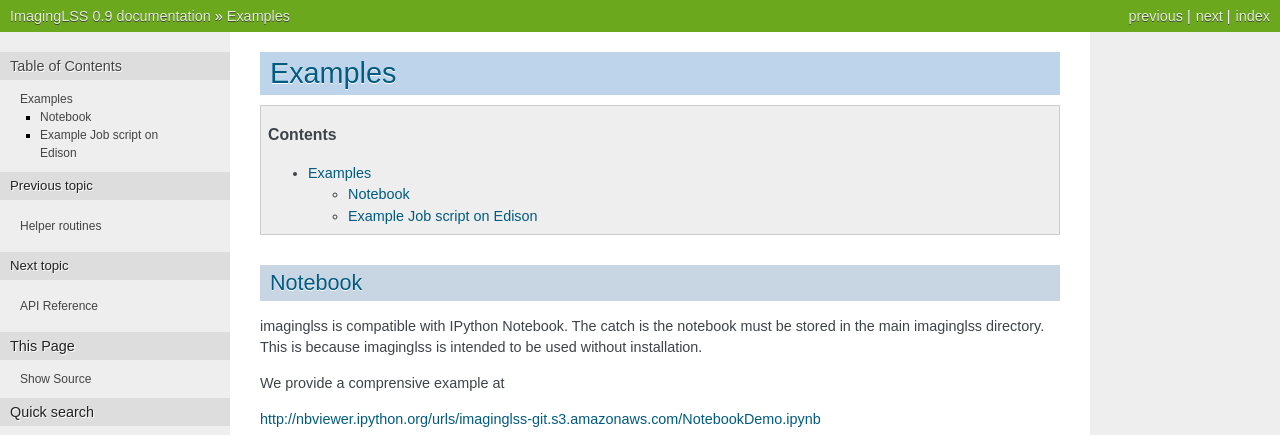
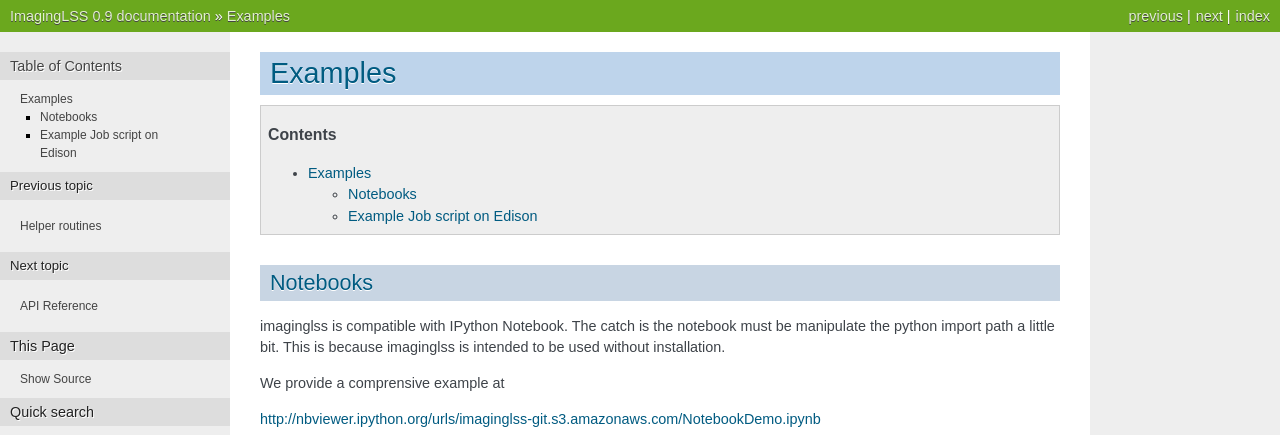
Before and after one commit to desihub/imaginglss, a Sphinx documentation site: the page built from docs/examples.rst, in a window 1280 px wide. Shown: the top 435 px of the page. Built offline with Sphinx 7.4.7, drawn with Linux system fonts in a browser that asks for light colours; formulas are drawn with MathJax 3; pages that are not in the unit, such as notebooks, are missing from menus.

```diff
--- a/docs/examples.rst
+++ b/docs/examples.rst
@@ -4,11 +4,11 @@ Examples
 .. contents::
     :depth: 2
 
-Notebook
---------
+Notebooks
+---------
 
 imaginglss is compatible with IPython Notebook.
-The catch is the notebook must be stored in the main imaginglss directory.
+The catch is the notebook must be manipulate the python import path a little bit.
 This is because imaginglss is intended to be used without installation.
 
 We provide a comprensive example at
```
Also changed, not shown: other parts of docs/examples.rst (+1 -1 lines).
